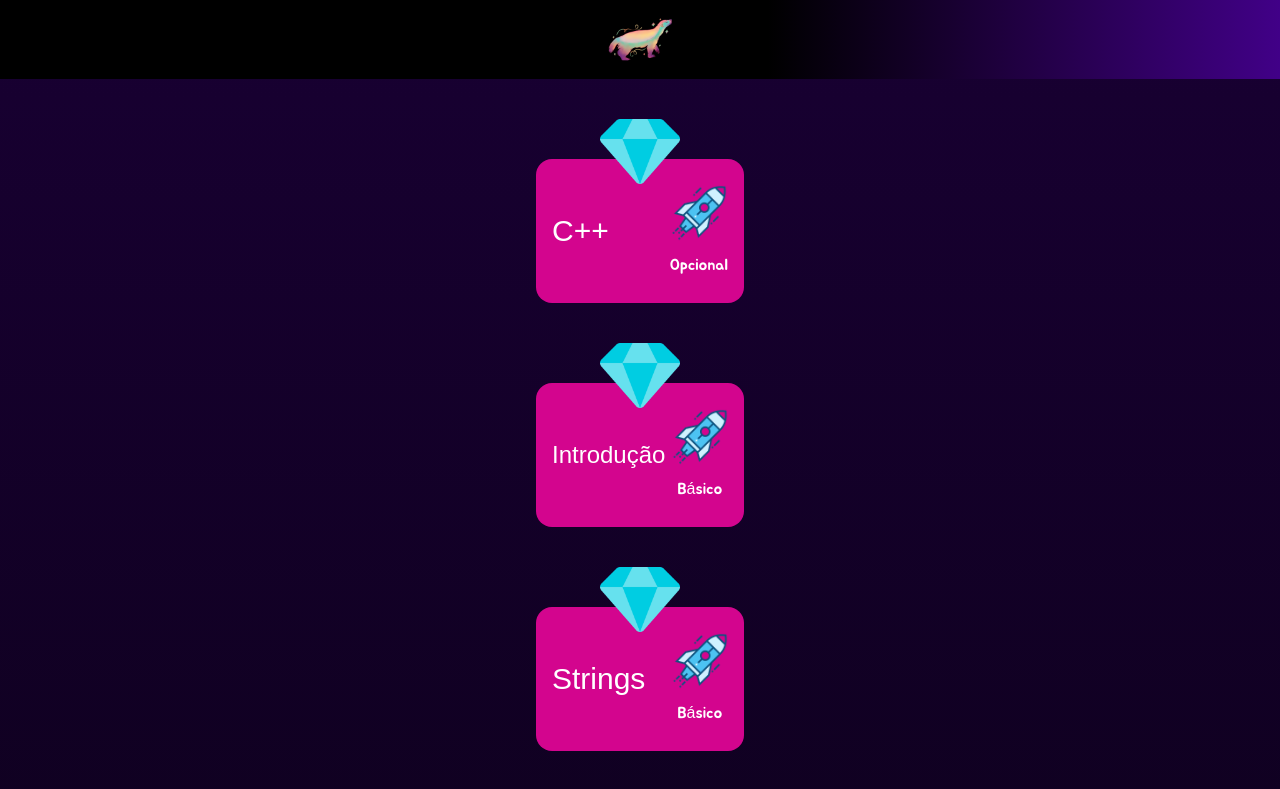
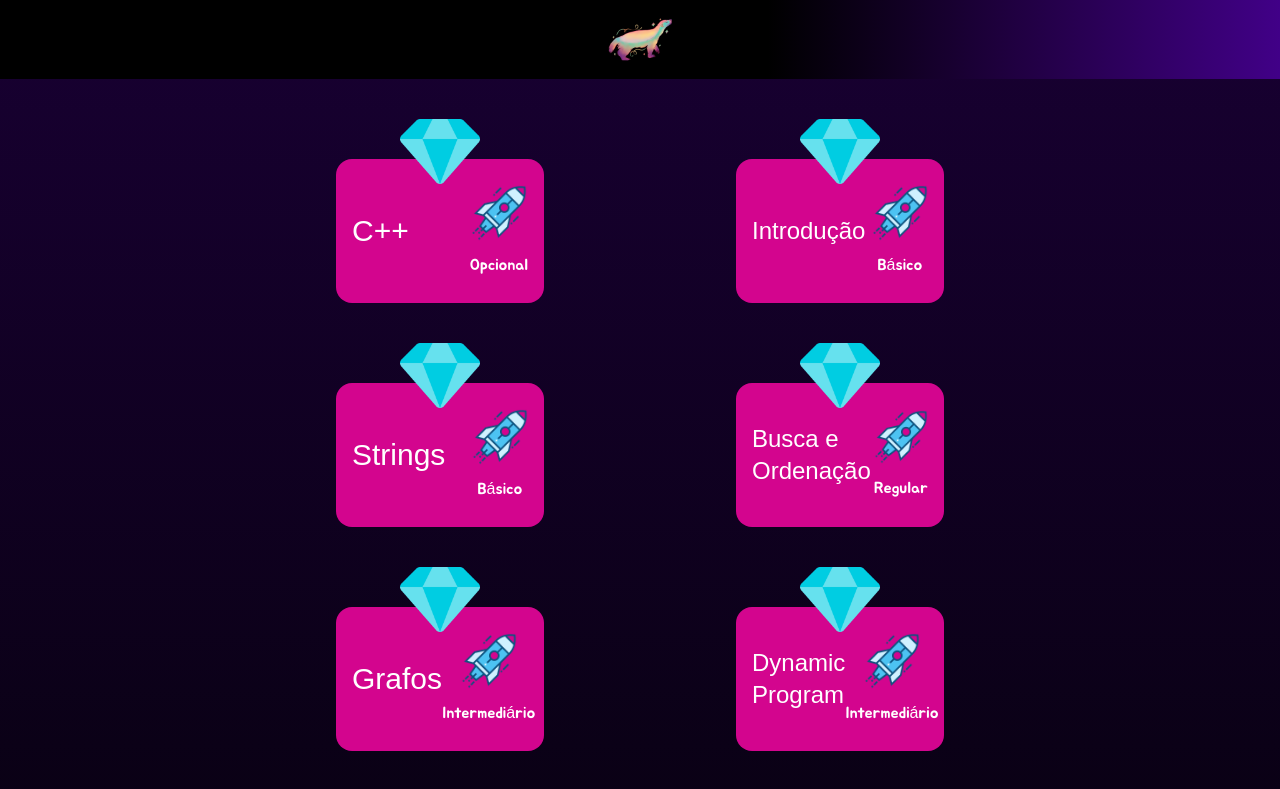
Before and after one commit to kenandjak/CodAmig, a React (Vite) app in the folder codamig/: page / in a window 1280 px wide. Shown: the top 789 px of the page. Built offline with nearby package versions, Linux system fonts and the light colour scheme; a web font is replaced by a local one.

Commit message:
feat: add responsive layout to `Home` page

```diff
--- a/codamig/src/view/components/Header.tsx
+++ b/codamig/src/view/components/Header.tsx
@@ -18,7 +18,7 @@ function Header({ className }: Props) {
         <img
           src={logo}
           alt="Botão principal com logo do texugo"
-          className="w-14 ms:w-16 md:w-20"
+          className="w-14 ms:w-16 lg:w-20"
         />
       </Link>
     </header>
--- a/codamig/src/view/components/SubjectButton.tsx
+++ b/codamig/src/view/components/SubjectButton.tsx
@@ -15,7 +15,7 @@ function SubjectButton({ subject, level, onClick, className }: Props) {
     <button
       onClick={onClick}
       className={classNames(
-        "w-52 h-36 p-4 bg-pink-imposing rounded-2xl flex items-center justify-between relative",
+        "w-52 h-36 p-4 bg-pink-imposing rounded-2xl flex items-center justify-between relative hover:bg-pink-soft transform transition-transform duration-300 hover:scale-110",
         className
       )}
     >
--- a/codamig/src/view/pages/Home.tsx
+++ b/codamig/src/view/pages/Home.tsx
@@ -22,7 +22,7 @@ function Home() {
   return (
     <div className="min-h-screen bg-gradient-purple-dark flex flex-col items-center">
       <Header />
-      <div className="mt-20 flex flex-col items-center gap-20">
+      <div className="mt-20 flex flex-col items-center gap-20 ms:grid ms:grid-cols-2 ms:gap-x-20 ms:gap-y-20 lg:gap-x-48">
         {subjectsData.map((subjectItem) => (
           <SubjectButton
             key={subjectItem.id}
```
